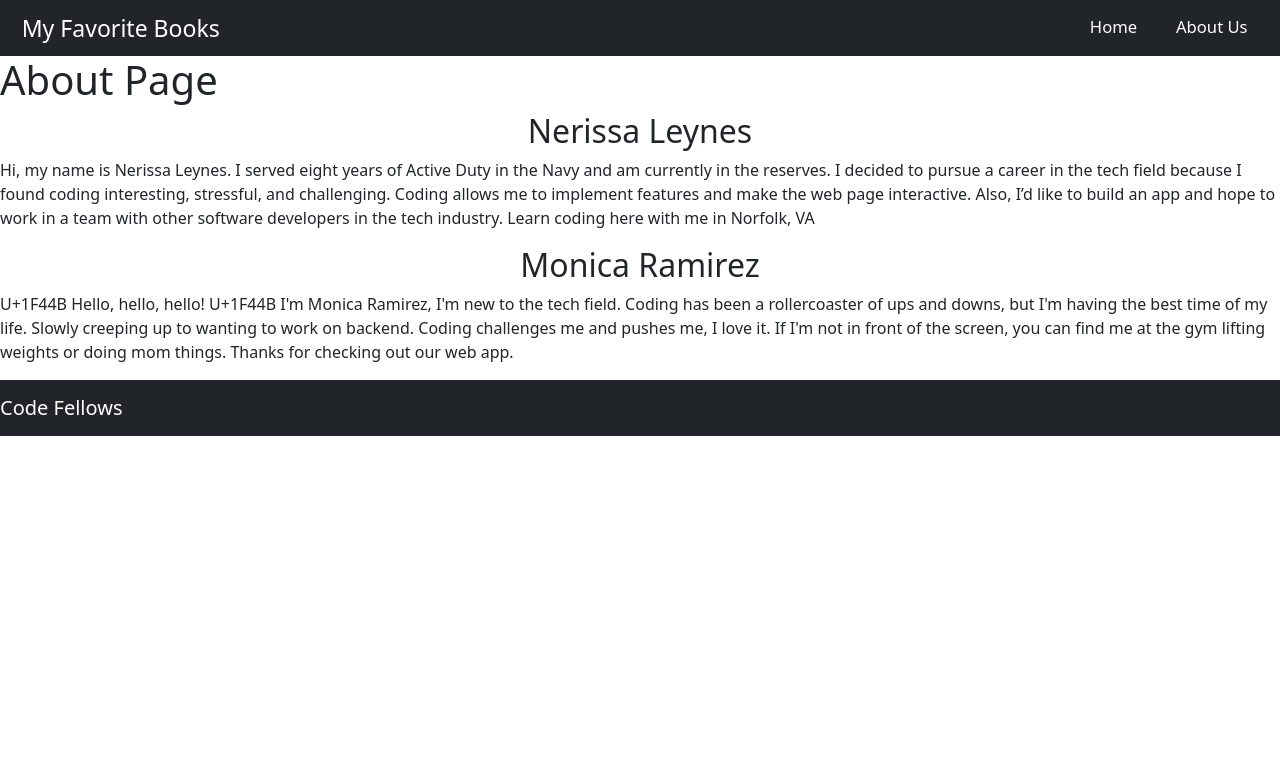
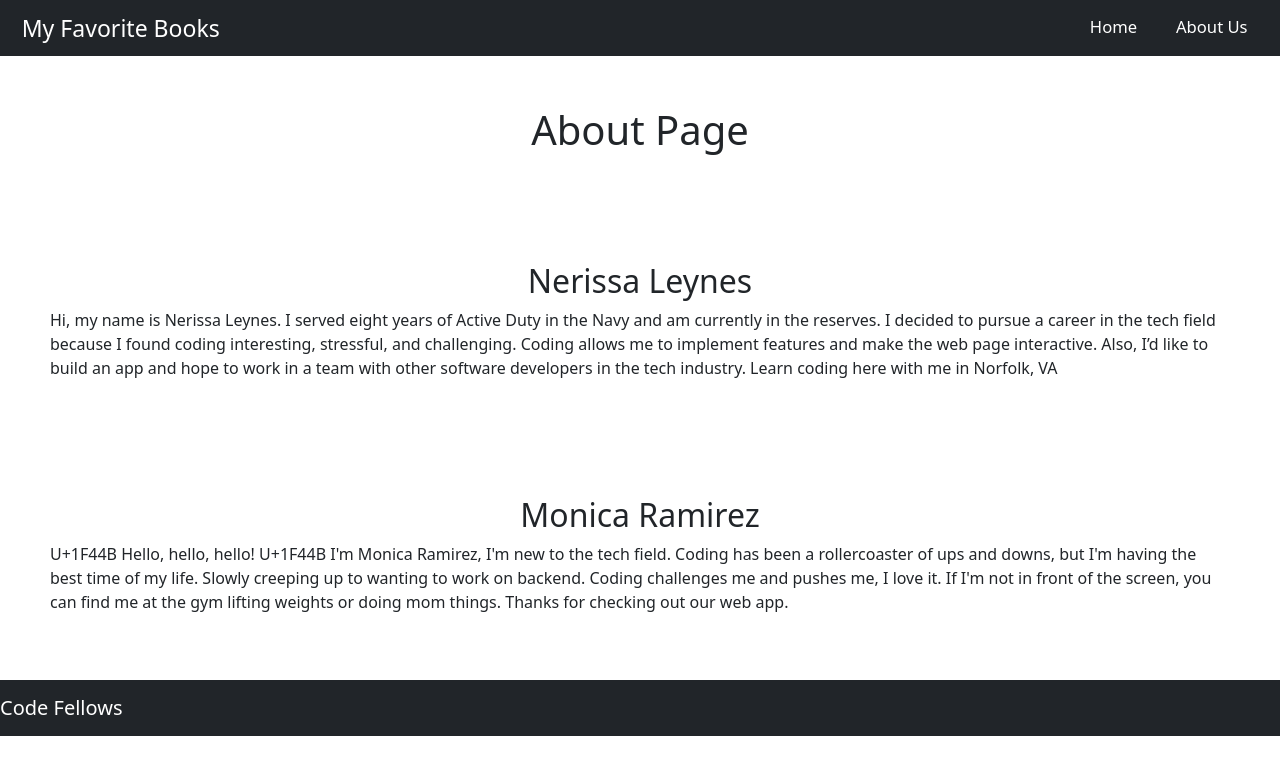
Before and after one commit to 0nyxd3v/can-o-books, a React (Create React App) app: page /about in a window 1280 px wide. Shown: the top 774 px of the page. Built offline with nearby package versions, Linux system fonts and the light colour scheme.

Commit message:
added styling on the about and button hover

```diff
--- a/src/About.js
+++ b/src/About.js
@@ -8,16 +8,22 @@ class About extends Component {
     /* TODO: render information about the developers */
     return (
       <>
-      <section>
+        <section className='about-sect'>
+          <div className='about-div'>
             <h1>About Page</h1>
+          </div>
+          <div className='about-div'>
             <h2>Nerissa Leynes</h2>
             <p>Hi, my name is Nerissa Leynes. I served eight years of Active Duty in the Navy and am currently in the reserves. I decided to pursue a career in the tech field because I found coding interesting, stressful, and challenging. Coding allows me to implement features and make the web page interactive. Also, I’d like to build an app and hope to work in a team with other software developers in the tech industry. Learn coding here with me in Norfolk, VA
             </p>
+          </div>
         </section>
-        <section>
+        <section className='about-sect'>
+          <div className='about-div'>
             <h2>Monica Ramirez</h2>
             <p> U+1F44B Hello, hello, hello! U+1F44B I'm Monica Ramirez, I'm new to the tech field. Coding has been a rollercoaster of ups and downs, but I'm having the best time of my life. Slowly creeping up to wanting to work on backend. Coding challenges me and pushes me, I love it. If I'm not in front of the screen, you can find me at the gym lifting weights or doing mom things. Thanks for checking out our web app.
             </p>
+          </div>
         </section>
       </>
     )
--- a/src/App.css
+++ b/src/App.css
@@ -6,3 +6,27 @@ div.carousel-cont.container{
 h2{
   text-align: center;
 }
+
+.about-h2 {
+
+  padding: 50px;
+}
+
+.about-div {
+  padding: 50px;
+  display: flex;
+  flex-direction: column;
+}
+
+.about-sect {
+  display: flex;
+  justify-content: center;
+  align-items: center;
+  flex-direction: column;
+}
+
+
+.modalSect {
+  padding: 25px;
+  margin-left: 10px;
+}
--- a/src/BestBook.css
+++ b/src/BestBook.css
@@ -1,14 +1,23 @@
-button.btn.btn-primary{
-  background-color:rgba(30, 147, 182, 0.986);
+button.btn.btn-primary {
+  background-color: rgba(30, 147, 182, 0.986);
   border-radius: 5vmax;
   padding: 0.8vmax;
-  font-size:1.1vmax;
-  margin:1%;
+  font-size: 1.1vmax;
+  margin: 1%;
   border: none;
 }
 
-div.addButtonDiv{
+div.addButtonDiv {
   display: flex;
- flex:1;
- justify-content: right;
- }
+  flex: 1;
+  justify-content: right;
+}
+
+button.btn.btn-primary {
+  transform: scale(1.01, 1.01);
+  box-shadow: 0 0 50px black;
+}
+
+button.btn.btn-primary {
+  transform: scale(0.8, 0.8);
+}
```
Lines whose indentation alone changed are shown as unchanged.
